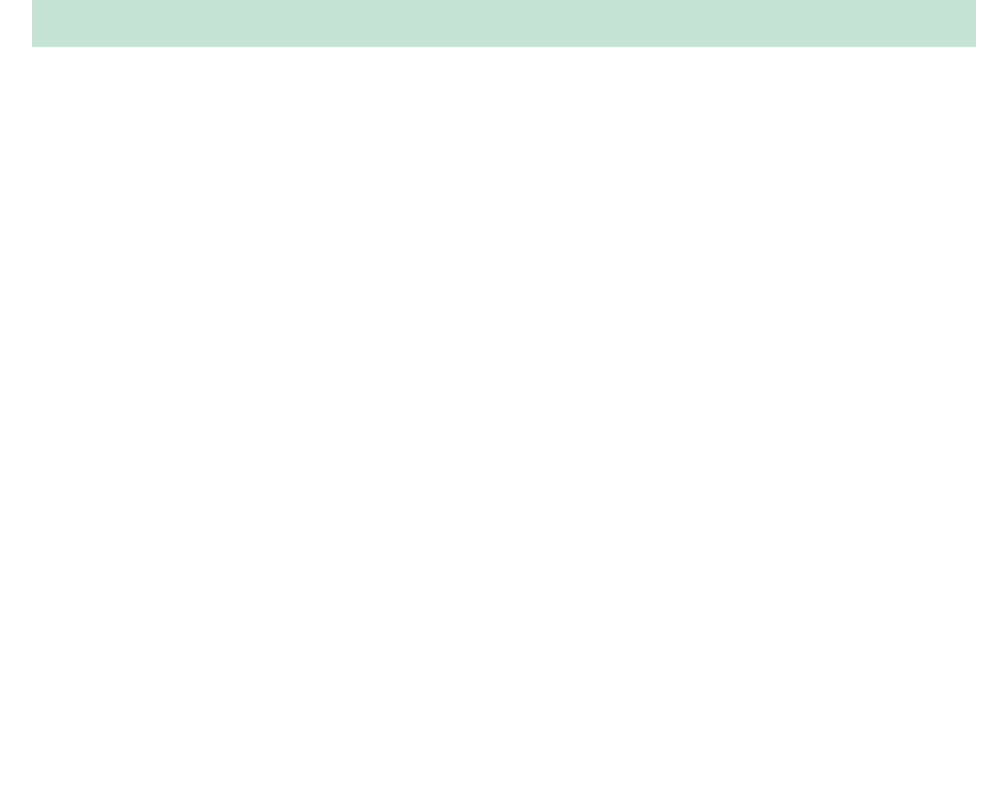
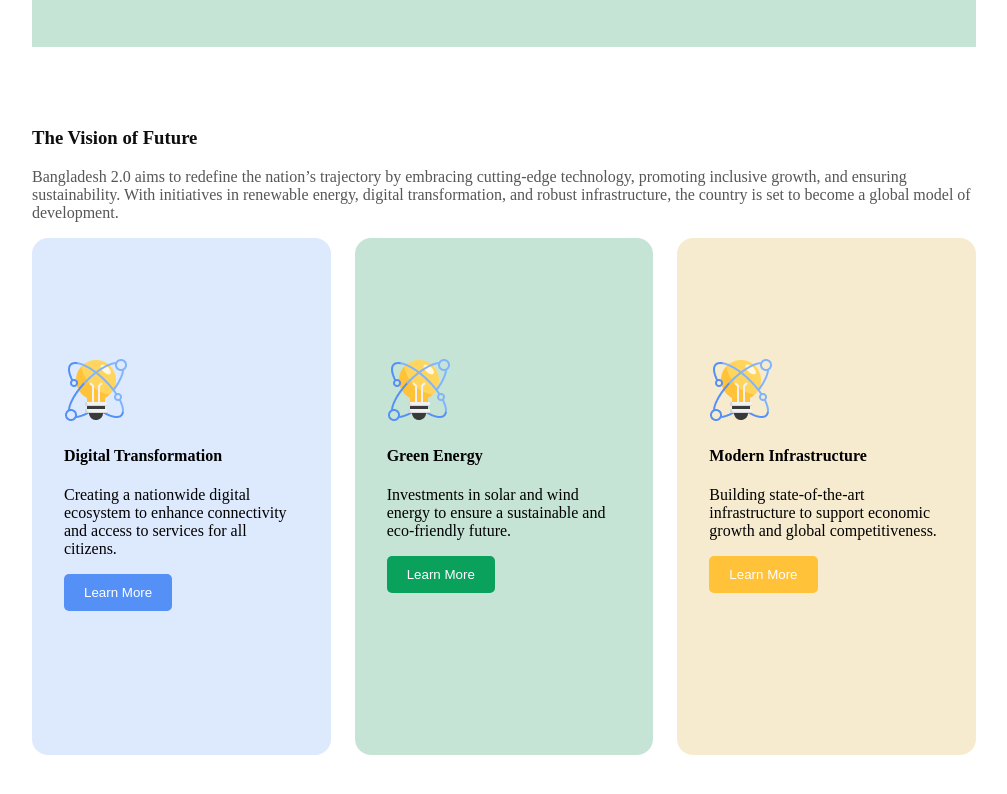
Before and after one commit to jerin324/my-1st-assignment, a plain HTML site: page index.html in a window 1280 px wide. Shown: the part 558-1352 px from the top of the page, without its empty margins (136-1143 px from the left). Before the commit the page ends 800 px from the top, so only its background shows below. Drawn offline with Linux system fonts and the light colour scheme.

Commit message:
added the vision

```diff
--- a/index.html
+++ b/index.html
@@ -28,7 +28,34 @@
     </header>
 
     <main>
+      <!-- The Vision of Future -->
+       <section class="vision">
+        <h3 class="section-title">The Vision of Future</h3>
+        <p class="section-description">Bangladesh 2.0 aims to redefine the nation’s trajectory by embracing cutting-edge technology, promoting inclusive growth, and ensuring sustainability. With initiatives in renewable energy, digital transformation, and robust infrastructure, the country is set to become a global model of development.</p>
 
+        <div class="vision-container">
+            <!-- .future-vision*3>img+h4.vision-title+p.vision-description -->
+         <div class="future-vision box-1">
+            <img src="images/assets/card-icon.png" alt="">
+            <h4 class="vision-title">Digital Transformation</h4>
+            <p class="vision-description">Creating a nationwide digital ecosystem to enhance connectivity and access to services for all citizens.</p>
+            <button class="btn-1 vision-btn">Learn More</button>
+         </div>
+         <div class="future-vision box-2">
+            <img src="images/assets/card-icon.png" alt="">
+            <h4 class="vision-title">Green Energy</h4>
+            <p class="vision-description">Investments in solar and wind energy to ensure a sustainable and eco-friendly future.</p>
+            <button class="btn-2 vision-btn">Learn More</button>
+         </div>
+         <div class="future-vision box-3">
+            <img src="images/assets/card-icon.png" alt="">
+            <h4 class="vision-title">Modern Infrastructure</h4>
+            <p class="vision-description">Building state-of-the-art infrastructure to support economic growth and global competitiveness.</p>
+            <button class="btn-3 vision-btn">Learn More</button>
+         </div>
+        </div>
+
+       </section>
     </main>
 
     <footer>
--- a/styles/style.css
+++ b/styles/style.css
@@ -29,6 +29,7 @@ nav ul li{
     justify-content: space-between;
     margin:20px 160px 50px 160px ;
     background-color: #C6E4D6;
+    max-width: 1280px;
   }
   .banner-content{
     width: 620px;
@@ -58,3 +59,52 @@ nav ul li{
     height: 400px;
     margin: 80px 60px 50px 64px;
   }
+
+  /* vision of future styles */
+  .section-title{
+    font-weight: bold;
+    font-size: 40;
+    color: #0E0E0E;
+  }
+  .section-description{
+    font-size: 16;
+    color: rgba(14, 14, 14, 0.7);
+  }
+  .vision-container{
+    display: flex;
+    gap: 24px;
+  }
+  .future-vision{
+    padding: 120px 32px 97px 32px;
+    width: 410px;
+    height: 300px;
+    border-radius: 16px;
+  }
+  .vision{
+    margin: 80px 160px 80px 160px;
+    max-width: 1280px;
+  }
+  .box-1{
+    background-color:rgba(84, 144, 245, 0.2);
+  }
+  .box-2{
+    background-color: #C6E4D6;
+  }
+  .box-3{
+    background-color: #F7EBCF;
+  }
+  .btn-1{
+    background-color: #5490F5;
+  }
+  .btn-2{
+   background-color: #09A15C;
+  }
+  .btn-3{
+    background-color: #FFC239;
+  }
+  .vision-btn{
+    color: white;
+    border-radius: 5px;
+    border: none;
+    padding: 11px 20px;
+  }
```
